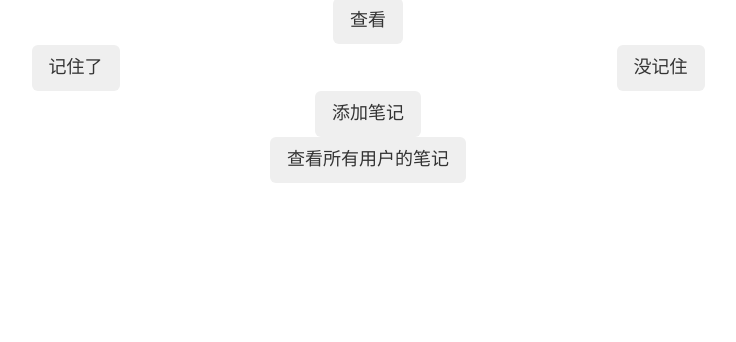
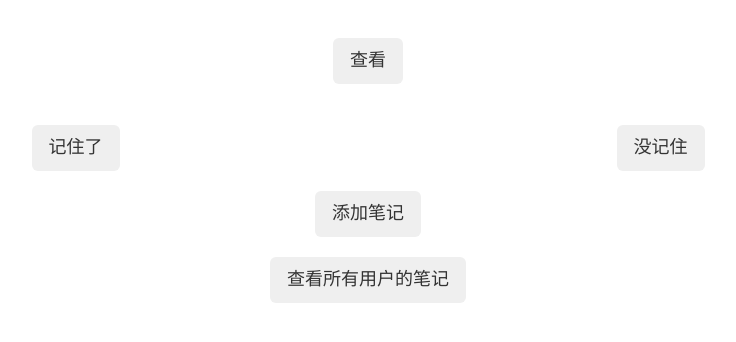
Before and after one commit to hojovi/shanbei, a Flask app: template templates/jidanci.html in a window 1280 px wide. Shown: the part 51-393 px from the top of the page, without its empty margins (272-1008 px from the left). Run offline with Flask 2, Linux system fonts and the light colour scheme; the template is opened without the code that fills it, so the values that code supplies are empty; some libraries are stand-ins or nearby versions.

```diff
--- a/templates/base.html
+++ b/templates/base.html
@@ -5,6 +5,7 @@
 	<title>{% block title %}{% endblock %}</title>
 	<link rel="shortcut icon" href="{{ url_for('static', filename='favicon.ico') }}">
 	<link rel="stylesheet" href="/static/css/bootstrap.min.css"/>
+    {% block style %}{% endblock %}
 </head>
 <body>
 	 <!-- Static navbar -->
--- a/templates/jidanci.html
+++ b/templates/jidanci.html
@@ -1,23 +1,31 @@
 {% extends "base.html" %}
 {% block title %}记单词{% endblock %}
 
+{% block style %}
+<style>
+	.top-buffer{
+		margin-top: 20px;
+	}
+</style>
+{% endblock %}
+
 {% block content %}
 <div id="outter" class="container">
-	<div class="row">
+	<div class="row top-buffer">
 		<div id="word" class="col-md-4 col-md-offset-4 text-center">
 
 		</div>
 	</div>
-	<div id="showExplanationRow" class="row">
+	<div id="showExplanationRow" class="row top-buffer">
 		<div class="col-md-4 col-md-offset-4">
 			<button id="showExplanation" type="button" class="btn btn-lg center-block">查看</button>
 		</div>
 	</div>
-	<div id="explanationRow" class="row">
+	<div id="explanationRow" class="row top-buffer">
 		<div id="explanation" class="col-md-4 col-md-offset-4">
 		</div>
 	</div>
-	<div class="row">
+	<div class="row top-buffer">
 		<div class="col-md-2 col-md-offset-2">
 			<button id="remember" type="button" class="btn btn-lg center-block">记住了</button>
 		</div>
@@ -25,12 +33,12 @@
 			<button id="forget" type="button" class="btn btn-lg center-block">没记住</button>
 		</div>
 	</div>
-	<div class="row">
+	<div class="row top-buffer">
 		<div class="col-md-4 col-md-offset-4">
 			<button id="showAddNote" type="button" class="btn btn-lg center-block">添加笔记</button>
 		</div>
 	</div>
-	<div id="noteRow" class="row" style="display: none;">
+	<div id="noteRow" class="row top-buffer" style="display: none;">
 		<div class="col-md-4 col-md-offset-4">
 			<textarea id="noteContent"></textarea>
 		</div>
@@ -38,13 +46,13 @@
 			<button id="addNote" type="button" class="btn btn-lg center-block">确定添加</button>
 		</div>
 	</div>
-	<div id="seeOtherRow" class="row">
+	<div id="seeOtherRow" class="row top-buffer">
 		<div class="col-md-4 col-md-offset-4">
 			<button id="seeOther" type="button" class="btn btn-lg center-block">查看所有用户的笔记</button>
 		</div>
 	</div>
-	<div id="notesRow" class="row">
-		<div id="notes" clas="col-md-6 col-md-offset-3">
+	<div id="notesRow" class="row top-buffer">
+		<div id="notes" class="col-md-6 col-md-offset-3">
 
 		</div>
 	</div>
@@ -70,7 +78,7 @@
 			});
 			$("#remember").click(recite);
 			$("#forget").click(recite);
-			nextWord();
+			nextWord(true);
 		}
 		function nextWord(remember){
 			if(words.length==0){
@@ -86,7 +94,7 @@
 			$("#showExplanationRow").show();
 			$("#explanationRow").hide();
 			$("#word").text(curWord['word']);
-			$("#explanation").text(curWord['explanation']+"<br/>"+curWord['example']);
+			$("#explanation").html("<p>"+curWord['explanation']+"<br/>"+(curWord['example']==null?'':curWord['example'])+"</p>");
 		}
 		function recite(event){
 			var wordId=curWord['id'];
@@ -116,7 +124,7 @@
 			$.get("/get_notes",{wordId:curWord['id']},function(data){
 				if(data['result']=="success"){
 					for(var i=0;i<data['notes'].length;i++){
-						$("#notes").append("<p>"+data['notes'][i]+"</p>");
+						$("#notes").append("<hr><p>"+data['notes'][i]+"</p>");
 					}
 				}else{
 					alert(data['message']);
```
Also changed, not shown: main.py (+7 -8 lines), util.py (+5 -4 lines), README.md.
